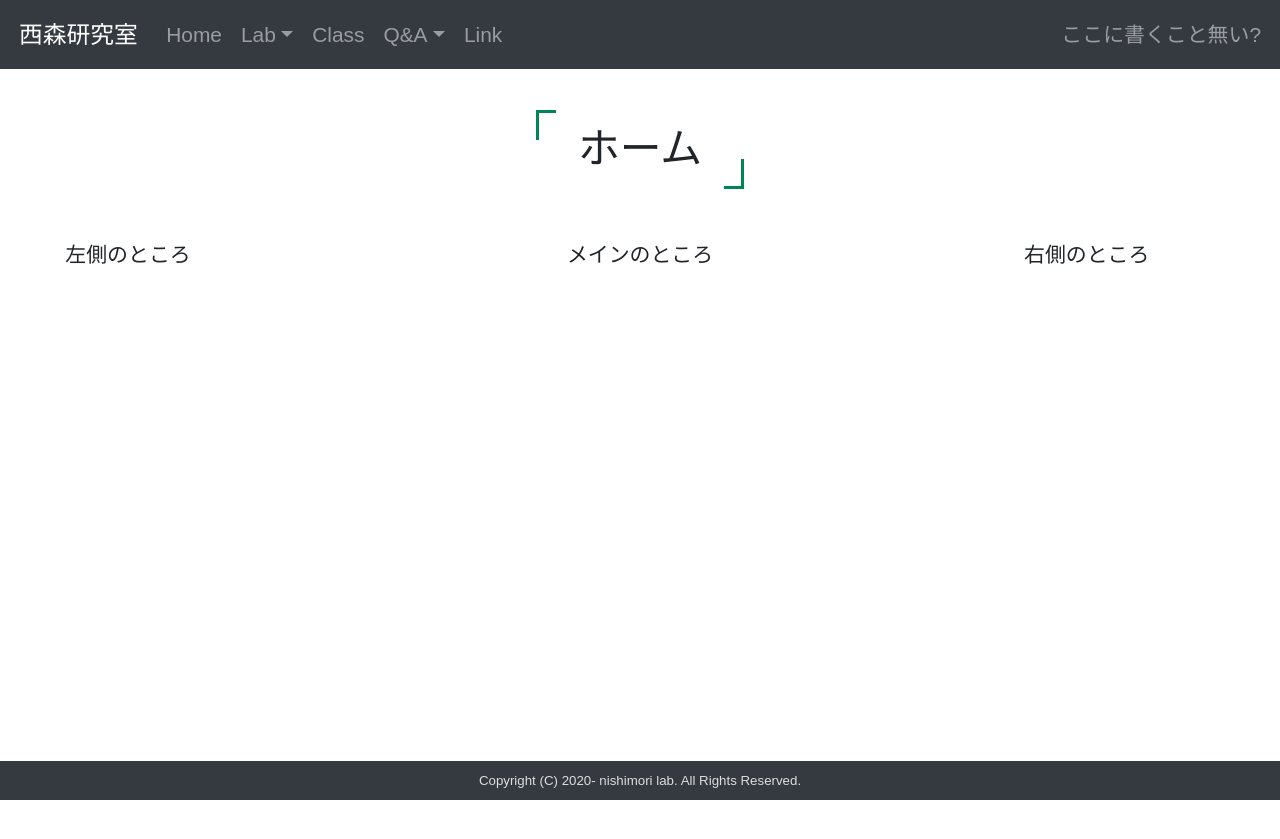
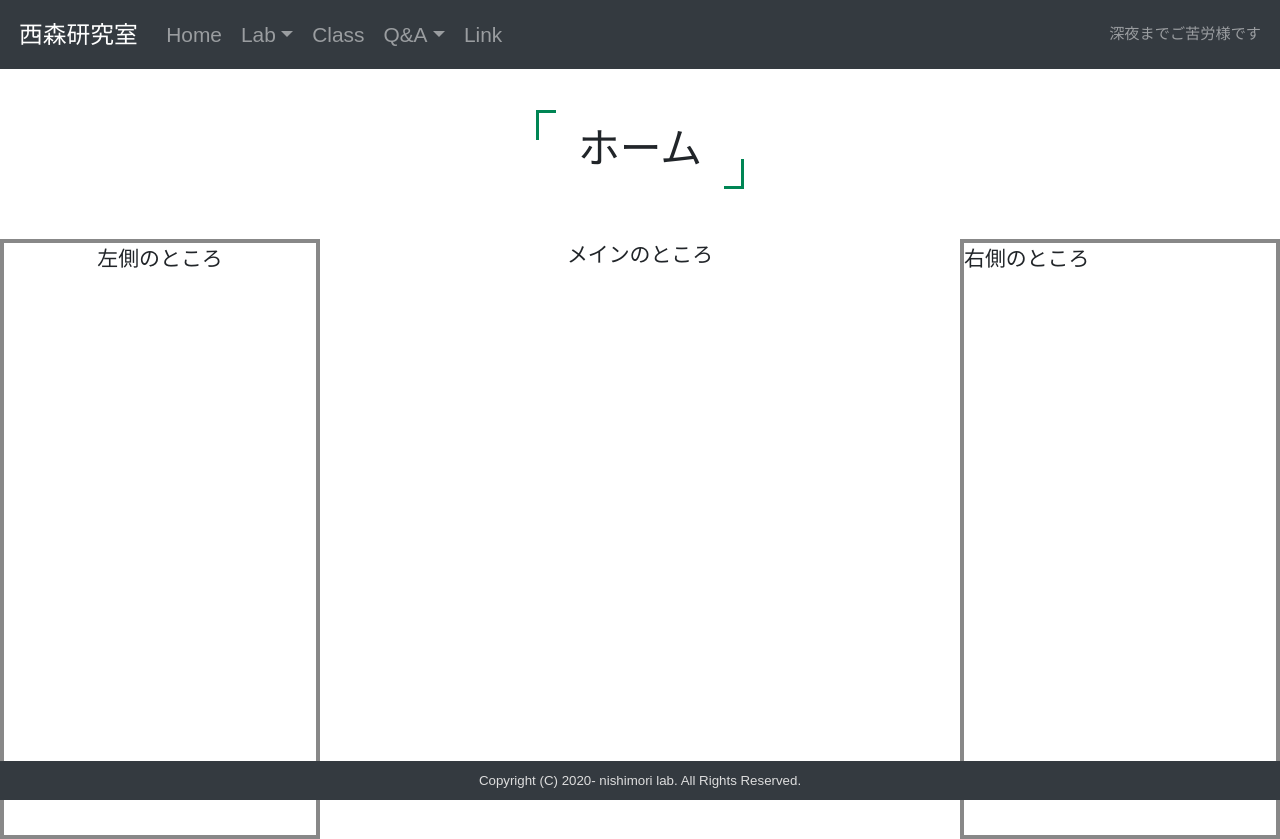
Before and after one commit to team-nishimori-lab/website, a Vue app: page / in a window 1280 px wide. Before the commit the page ends 800 px from the top, so only its background shows below. Built offline with nearby package versions, Linux system fonts and the light colour scheme.

Commit message:
navbarの端のコメント実装

```diff
--- a/src/App.vue
+++ b/src/App.vue
@@ -26,7 +26,7 @@
 
           <!-- 右側の要素 -->
           <b-navbar-nav class="ml-auto">
-            <b-nav-text>ここに書くこと無い?</b-nav-text>
+            <b-nav-text id="time-msg">{{ timeMsg }}</b-nav-text>
           </b-navbar-nav>
         </b-collapse>
       </b-navbar>
@@ -39,6 +39,55 @@
     </div>
   </div>
 </template>
+
+<script>
+import moment from "moment";
+
+export default {
+  name: "App",
+  data() {
+    return {
+      timeMsg: String
+    };
+  },
+  mounted() {
+    this.timeMsg = this.getMessageByTime();
+  },
+  updated() {
+    this.timeMsg = this.getMessageByTime();
+  },
+  methods: {
+    getMessageByTime() {
+      var now_hour = moment(new Date()).format("HH");
+      let message = "";
+      if (now_hour <= "02") {
+        message = "深夜までご苦労様です";
+      } else if (now_hour <= "04") {
+        message = "目が開きません...";
+      } else if (now_hour <= "06") {
+        message = "気持ちの良い朝ですね";
+      } else if (now_hour <= "09") {
+        message = "おはようございます";
+      } else if (now_hour <= "11") {
+        message = "そろそろお昼ですね";
+      } else if (now_hour <= "13") {
+        message = "お昼を食べに行きましょう!";
+      } else if (now_hour <= "16") {
+        message = "眠たい時間です...";
+      } else if (now_hour <= "18") {
+        message = "こんばんわ";
+      } else if (now_hour <= "20") {
+        message = "夕食は済みましたか?";
+      } else if (now_hour <= "22") {
+        message = "一日お疲れ様でした";
+      } else if (now_hour <= "24") {
+        message = "一日が終わります";
+      }
+      return message;
+    }
+  }
+};
+</script>
 
 <style scoped lang="stylus">
 
@@ -59,6 +108,9 @@
     color: #DDDDDD;
     font-size: 0.7rem;
     display table-cell;
+
+#time-msg
+  font-size: 0.8rem;
 </style>
 
 <style lang="stylus">
--- a/src/views/Home.vue
+++ b/src/views/Home.vue
@@ -19,8 +19,12 @@
       <main class="main">
         <div>メインのところ</div>
       </main>
-      <aside class="aside">左側のところ</aside>
-      <nav class="nav">右側のところ</nav>
+      <aside class="aside">
+        左側のところ
+      </aside>
+      <nav class="nav">
+        <p>右側のところ</p>
+      </nav>
     </div>
   </div>
 </template>
@@ -39,9 +43,9 @@ export default {
 .content {
   display: grid;
   /* 1列目から順番に180px、1fr、160pxの幅 */
-  grid-template-columns: 20% 1fr 20%;
+  grid-template-columns: 25% 1fr 25%;
   /* 1行目から順番に60px 1fr 90pxの高さ */
-  grid-template-rows: auto;
+  grid-template-rows: 600px;
 }
 
 .main {
@@ -60,6 +64,8 @@ export default {
   /* 行の2本目から3本目のグリッドラインまで */
   grid-row-start: 1;
   grid-row-end: auto;
+  border: 4px solid #888888;
+  text-align: center;
 }
 
 .nav {
@@ -69,5 +75,7 @@ export default {
   /* 行の2本目から3本目のグリッドラインまで */
   grid-row-start: 1;
   grid-row-end: auto;
+  border: 4px solid #888888;
+  text-align: center;
 }
 </style>
```
Also changed, not shown: package.json (+5 -4 lines), 1 other file (tests, documents, lock files or other folders).
